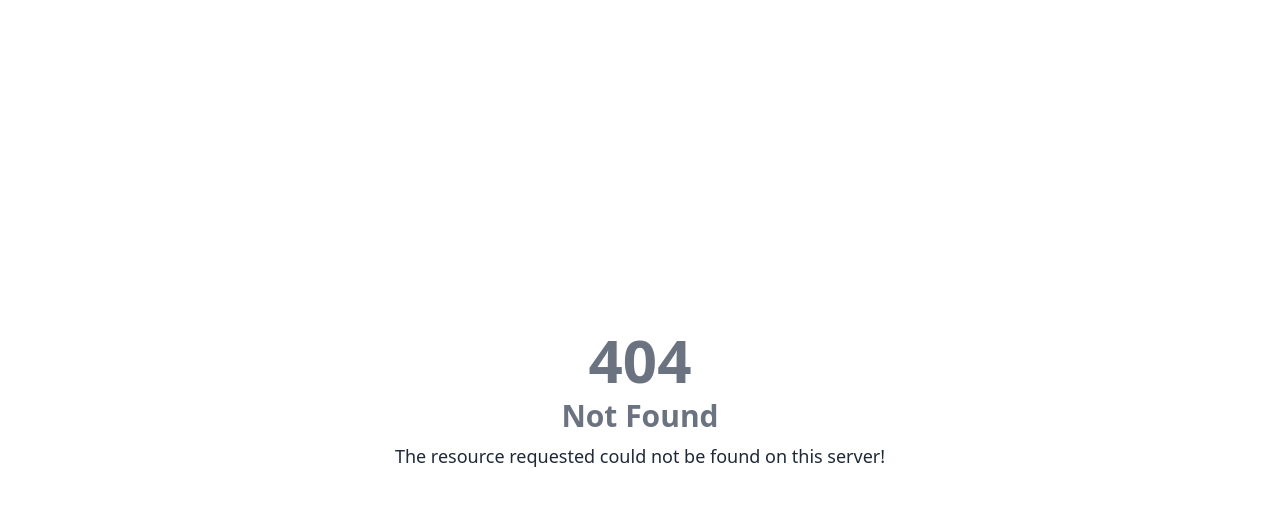
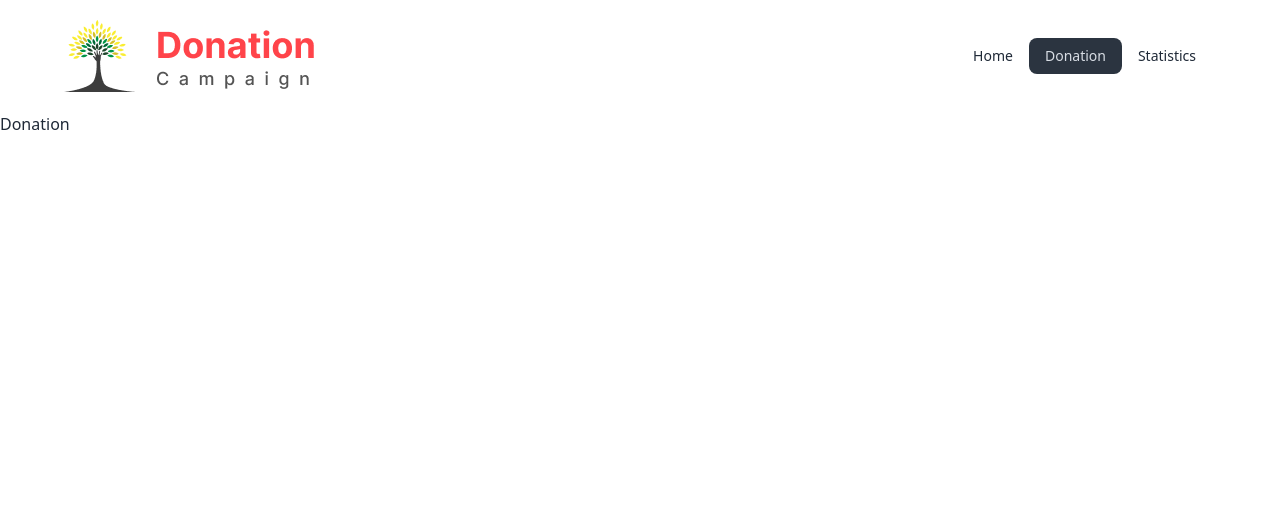
Before and after one commit to shamshul-haque/donation-campaign, a React (Vite) app: page /donation in a window 1280 px wide. Before the commit this address had no page. Shown: the top 506 px of the page. Built offline with nearby package versions, Linux system fonts and the light colour scheme.

Commit message:
back to previous version

```diff
--- /dev/null
+++ b/src/components/donation/Donation.jsx
@@ -0,0 +1,9 @@
+const Donation = () => {
+  return (
+    <div className="">
+      <h1>Donation</h1>
+    </div>
+  );
+};
+
+export default Donation;
--- a/src/components/header/Navbar.jsx
+++ b/src/components/header/Navbar.jsx
@@ -18,10 +18,10 @@ const Navbar = () => {
   );
 
   return (
-    <div className="navbar px-5 md:px-10 lg:px-16 py-5 fixed">
-      <div className="navbar-start ">
+    <div className="navbar px-5 md:px-10 lg:px-16 py-5">
+      <div className="navbar-start">
         <div className="dropdown">
-          <label tabIndex={0} className="lg:hidden">
+          <label tabIndex={0} className="btn lg:hidden">
             <AiOutlineMenu />
           </label>
           <ul
--- /dev/null
+++ b/src/components/statistics/Statistics.jsx
@@ -0,0 +1,9 @@
+const Statistics = () => {
+  return (
+    <div>
+      <h2>Statistics</h2>
+    </div>
+  );
+};
+
+export default Statistics;
```
Also changed, not shown: src/main.jsx (+10 -0 lines).
